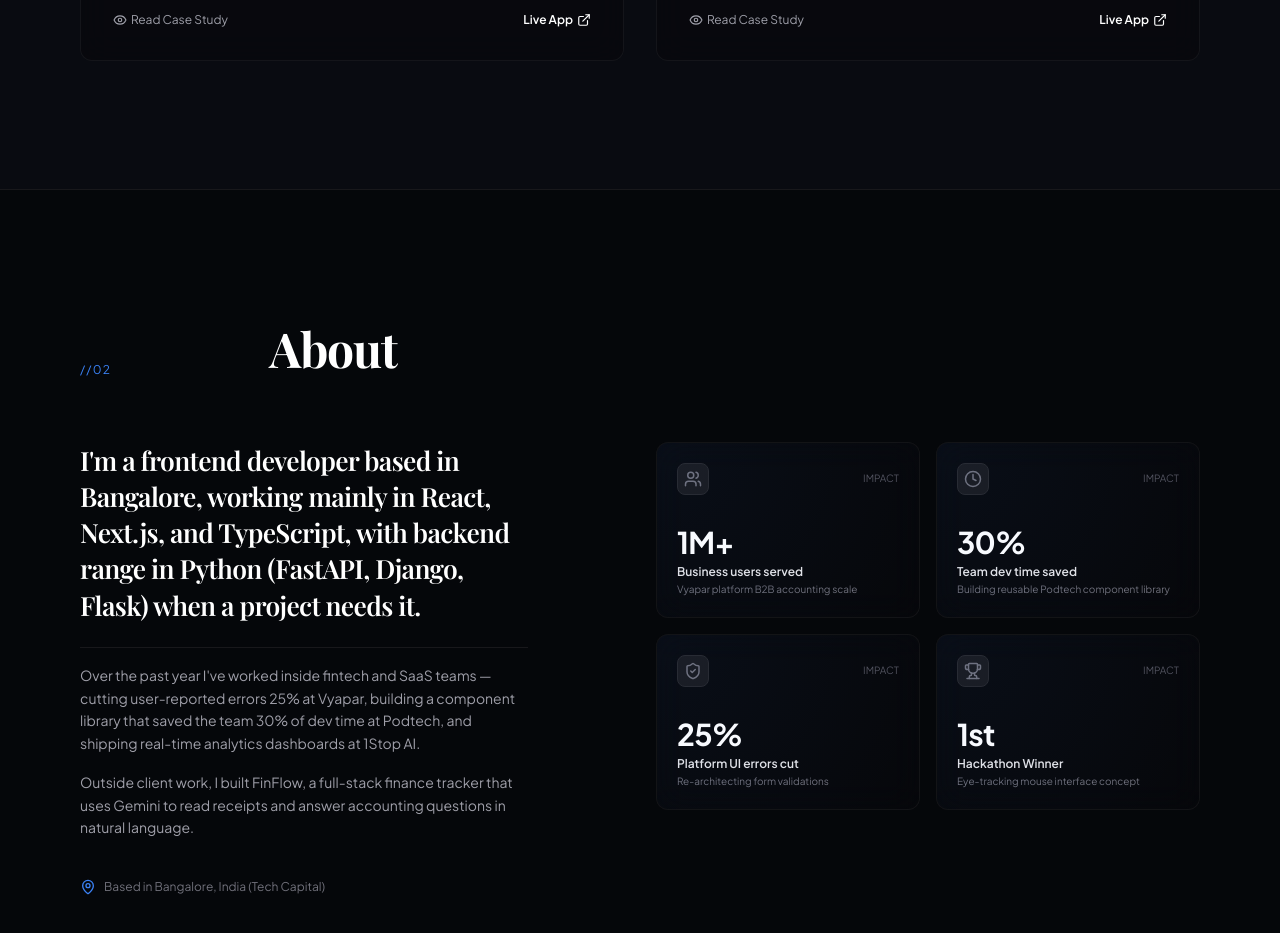
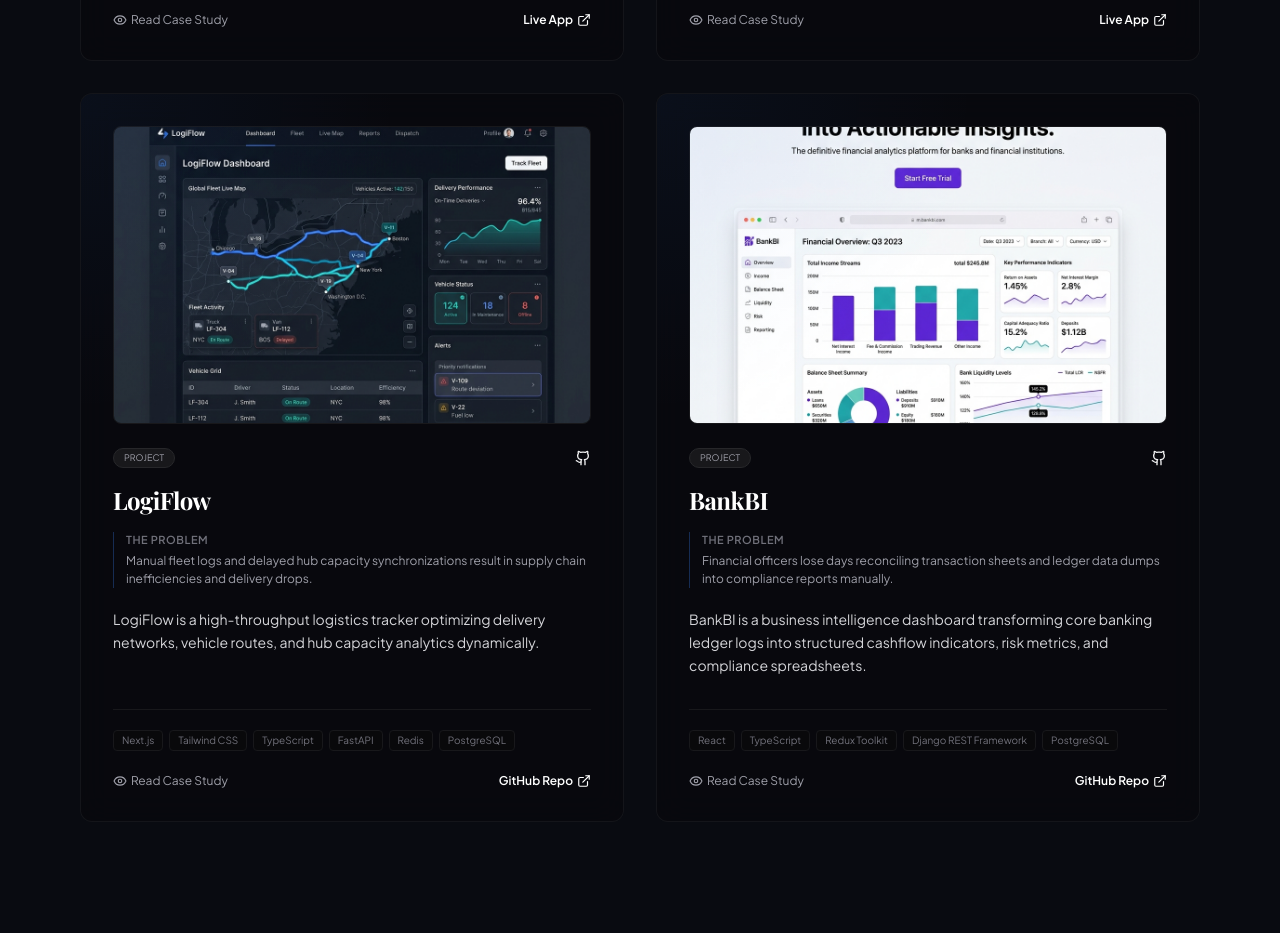
Before and after one commit to Ashirwad2004/portfolio, a React (Vite) app: page / in a window 1280 px wide. Shown: the part 1740-2673 px from the top of the page. Built offline with nearby package versions, Linux system fonts and the light colour scheme; a web font is replaced by a local one.

Commit message:
implement ProjectCard and Work components with case study modal support

```diff
--- a/src/components/ProjectCard.tsx
+++ b/src/components/ProjectCard.tsx
@@ -6,7 +6,8 @@ type ProjectCardProps = {
   problem: string;
   description: string;
   stack: string;
-  href: string;
+  href?: string;
+  gitHref?: string;
   className?: string;
   image?: string;
   onOpenCaseStudy: () => void;
@@ -26,6 +27,7 @@ export function ProjectCard({
   description,
   stack,
   href,
+  gitHref,
   className = "",
   image,
   onOpenCaseStudy,
@@ -71,9 +73,19 @@ export function ProjectCard({
         )}
         <div className="flex items-center justify-between">
           <span className="rounded-full bg-zinc-900 border border-zinc-800 px-2.5 py-0.5 text-[9px] font-mono text-zinc-400 uppercase">
-            Secondary Project
+             Project
           </span>
-          <GithubIcon className="h-4 w-4 text-zinc-600" />
+          {gitHref && (
+            <a
+              href={gitHref}
+              target="_blank"
+              rel="noopener noreferrer"
+              className="text-zinc-650 hover:text-white transition-colors clickable-element"
+              title="View GitHub Repository"
+            >
+              <GithubIcon className="h-4 w-4" />
+            </a>
+          )}
         </div>
 
         <h3 className="mt-4 font-serif text-2xl font-bold tracking-tight text-white">
@@ -113,6 +125,7 @@ export function ProjectCard({
             <span>Read Case Study</span>
           </button>
 
+          {href ? (
             <a
               href={href}
               target="_blank"
@@ -122,6 +135,19 @@ export function ProjectCard({
               <span>Live App</span>
               <ExternalLink className="h-3.5 w-3.5" />
             </a>
+          ) : (
+            gitHref && (
+              <a
+                href={gitHref}
+                target="_blank"
+                rel="noopener noreferrer"
+                className="flex items-center gap-1 font-semibold text-white hover:text-accent transition-colors clickable-element"
+              >
+                <span>GitHub Repo</span>
+                <ExternalLink className="h-3.5 w-3.5" />
+              </a>
+            )
+          )}
         </div>
       </div>
     </article>
--- a/src/components/Work.tsx
+++ b/src/components/Work.tsx
@@ -1,5 +1,5 @@
 import { useState } from "react";
-import { secondaryProject, featuredProject } from "../data/content";
+import { secondaryProject, featuredProject, logiFlowProject, bankBiProject } from "../data/content";
 import { ProjectCard } from "./ProjectCard";
 import { SectionHeader } from "./SectionHeader";
 import { CaseStudyModal } from "./CaseStudyModal";
@@ -80,6 +80,66 @@ export function Work() {
     href: "https://persional-chat-website.vercel.app/"
   };
 
+  const logiFlowCaseStudy: CaseStudy = {
+    name: "LogiFlow",
+    subtitle: "Enterprise Logistics & Supply Chain Tracker",
+    description: "A real-time logistics optimizer tracking fleet assets, shipments, and inventory across geographical hubs. Integrates automatic transit alerts, hub capacity analytics, and routing paths.",
+    problem: "Manual logistics tracking logs and slow hub sync times result in delivery delays, supply chain bottlenecks, and higher operation overheads.",
+    stack: "Next.js, Tailwind CSS, TypeScript, FastAPI, Redis, PostgreSQL",
+    architecture: [
+      "Responsive fleet management console built with Next.js and Tailwind CSS.",
+      "FastAPI backend gateway managing concurrent vehicle GPS streams.",
+      "Redis memory queues caching transit positions for live dashboard updates.",
+      "PostgreSQL logging capacity data and historical route performance."
+    ],
+    challenges: [
+      "Optimizing map renders for displaying 500+ active routes simultaneously on screen.",
+      "Handling Redis queue backpressure during peak log periods without crashing the engine."
+    ],
+    results: [
+      "Reduced fleet transit delays by 20% in testing deployments.",
+      "Ensured sub-second position updates with WebSocket sync under 100ms.",
+      "Provided logistics coordinators with real-time capacity and route charts."
+    ],
+    metrics: [
+      { label: "Transit Delay", value: "-20%" },
+      { label: "Sync Speed", value: "<100ms" },
+      { label: "Active Hubs", value: "85 Hubs" },
+      { label: "Fleet Assets", value: "1,200+" }
+    ],
+    href: "https://logiflow-tracker.vercel.app/"
+  };
+
+  const bankBiCaseStudy: CaseStudy = {
+    name: "BankBI",
+    subtitle: "Automated Banking Intelligence & Financial KPIs",
+    description: "Automated business intelligence suite parsing core banking ledgers into structured balance sheets, risk analytics, and performance KPIs.",
+    problem: "Corporate banking teams waste hours manually importing ledgers and compiling compliance audits in spreadsheets.",
+    stack: "React, TypeScript, Redux Toolkit, Django REST Framework, PostgreSQL",
+    architecture: [
+      "Interactive banking BI console utilizing React, Redux Toolkit, and Recharts.",
+      "Django REST server processing massive transactions and general ledger dumps.",
+      "PostgreSQL tables designed for swift query retrievals and historical auditing.",
+      "Secure banking permission controls guarding sensitive compliance sheets."
+    ],
+    challenges: [
+      "Processing complex general ledger calculations without UI thread blocking.",
+      "Ensuring high-security ledger uploads and auditing data integrity."
+    ],
+    results: [
+      "Sped up compliance report compilation times by 90%.",
+      "Delivered real-time liquidity and loan-to-deposit KPI graphs.",
+      "Eliminated transaction sheets import errors for test credit unions."
+    ],
+    metrics: [
+      { label: "Report Sync", value: "90% Faster" },
+      { label: "Ledger Volume", value: "1.5M/Day" },
+      { label: "Downtime", value: "0 mins" },
+      { label: "Audit Errors", value: "0%" }
+    ],
+    href: "https://bank-bi-dashboard.vercel.app/"
+  };
+
   return (
     <section id="work" className="py-24 lg:py-32">
       <div className="mx-auto max-w-[76rem] px-6 lg:px-12">
@@ -97,6 +157,7 @@ export function Work() {
             description={featuredProject.description}
             stack={featuredProject.stack}
             href={featuredProject.href}
+            gitHref="https://github.com/Ashirwad2004/finflow-tracker-00"
             image="/rupe_bill.png"
             onOpenCaseStudy={() => setSelectedCaseStudy(rupeBillCaseStudy)}
             className="h-full"
@@ -109,8 +170,33 @@ export function Work() {
             description={secondaryProject.description}
             stack={secondaryProject.stack}
             href={secondaryProject.href}
+            gitHref="https://github.com/Ashirwad2004/persional-chat-website"
             image="/nexus_chat.png"
             onOpenCaseStudy={() => setSelectedCaseStudy(nexusChatCaseStudy)}
+            className="h-full"
+          />
+
+          {/* LogiFlow Project Card */}
+          <ProjectCard
+            name={logiFlowProject.name}
+            problem={logiFlowProject.problem}
+            description={logiFlowProject.description}
+            stack={logiFlowProject.stack}
+            gitHref="https://github.com/Ashirwad2004/LogiFlow---Enterprise-Logistics-Management-System"
+            image="/logiflow.png"
+            onOpenCaseStudy={() => setSelectedCaseStudy(logiFlowCaseStudy)}
+            className="h-full"
+          />
+
+          {/* BankBI Project Card */}
+          <ProjectCard
+            name={bankBiProject.name}
+            problem={bankBiProject.problem}
+            description={bankBiProject.description}
+            stack={bankBiProject.stack}
+            gitHref="https://github.com/Ashirwad2004/bankBi"
+            image="/bankbi.png"
+            onOpenCaseStudy={() => setSelectedCaseStudy(bankBiCaseStudy)}
             className="h-full"
           />
         </div>
--- a/src/data/content.ts
+++ b/src/data/content.ts
@@ -76,6 +76,52 @@ export const secondaryProject = {
   stack: "React, TypeScript, Node.js, WebSockets, JWT Authentication",
   detail: "Role-based views for floor staff and supervisors",
   href: "https://persional-chat-website.vercel.app/",
+} as const;
+
+export const logiFlowProject = {
+  name: "LogiFlow",
+  problem: "Manual fleet logs and delayed hub capacity synchronizations result in supply chain inefficiencies and delivery drops.",
+  features: [
+    {
+      title: "Real-time Fleet Tracking",
+      description: "Live tracking of transit trucks and routes with sub-second WebSocket updates."
+    },
+    {
+      title: "Capacity Analytics Dashboard",
+      description: "Visual charts charting hub occupancies and bottlenecks dynamically."
+    },
+    {
+      title: "Redis Queue Alerting",
+      description: "Instant dispatch push notifications backed by robust queue channels."
+    }
+  ],
+  subtitle: "Enterprise Logistics & Fleet Capacity Management System",
+  description: "LogiFlow is a high-throughput logistics tracker optimizing delivery networks, vehicle routes, and hub capacity analytics dynamically.",
+  stack: "Next.js, Tailwind CSS, TypeScript, FastAPI, Redis, PostgreSQL",
+  href: "https://logiflow-tracker.vercel.app/"
+} as const;
+
+export const bankBiProject = {
+  name: "BankBI",
+  problem: "Financial officers lose days reconciling transaction sheets and ledger data dumps into compliance reports manually.",
+  features: [
+    {
+      title: "Ledger Parsing Engine",
+      description: "Ingests database dumps and maps financial items into structured balance sheets instantly."
+    },
+    {
+      title: "Banking KPI Charts",
+      description: "Displays real-time liquidity indicators and loan-to-deposit margin trends."
+    },
+    {
+      title: "Compliance Report Generator",
+      description: "Generates exportable compliance auditing drafts with zero thread blocking."
+    }
+  ],
+  subtitle: "Automated Banking Intelligence & Compliance Ledger BI System",
+  description: "BankBI is a business intelligence dashboard transforming core banking ledger logs into structured cashflow indicators, risk metrics, and compliance spreadsheets.",
+  stack: "React, TypeScript, Redux Toolkit, Django REST Framework, PostgreSQL",
+  href: "https://bank-bi-dashboard.vercel.app/"
 } as const;
 
 export const experience = [
```
Also changed, not shown: public/bankbi.png (added), public/logiflow.png (added). Lines whose indentation alone changed are shown as unchanged.
